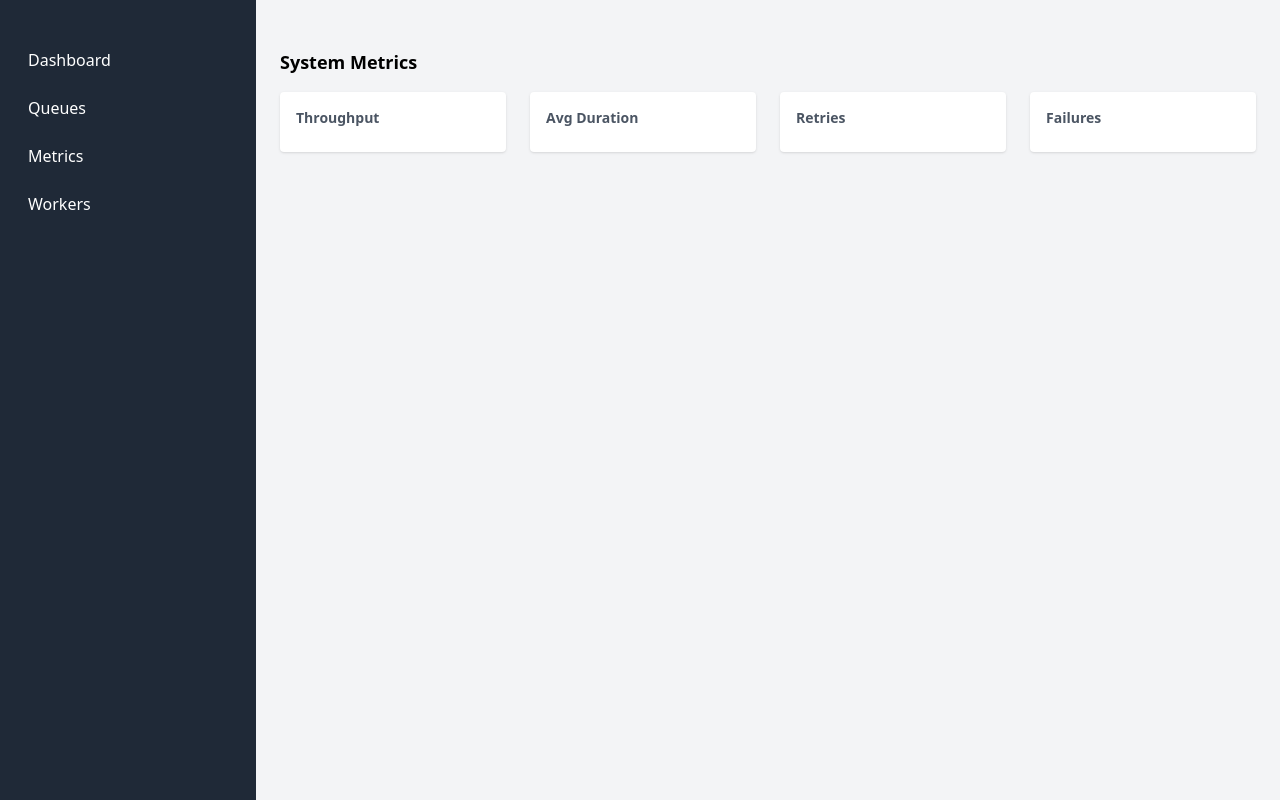
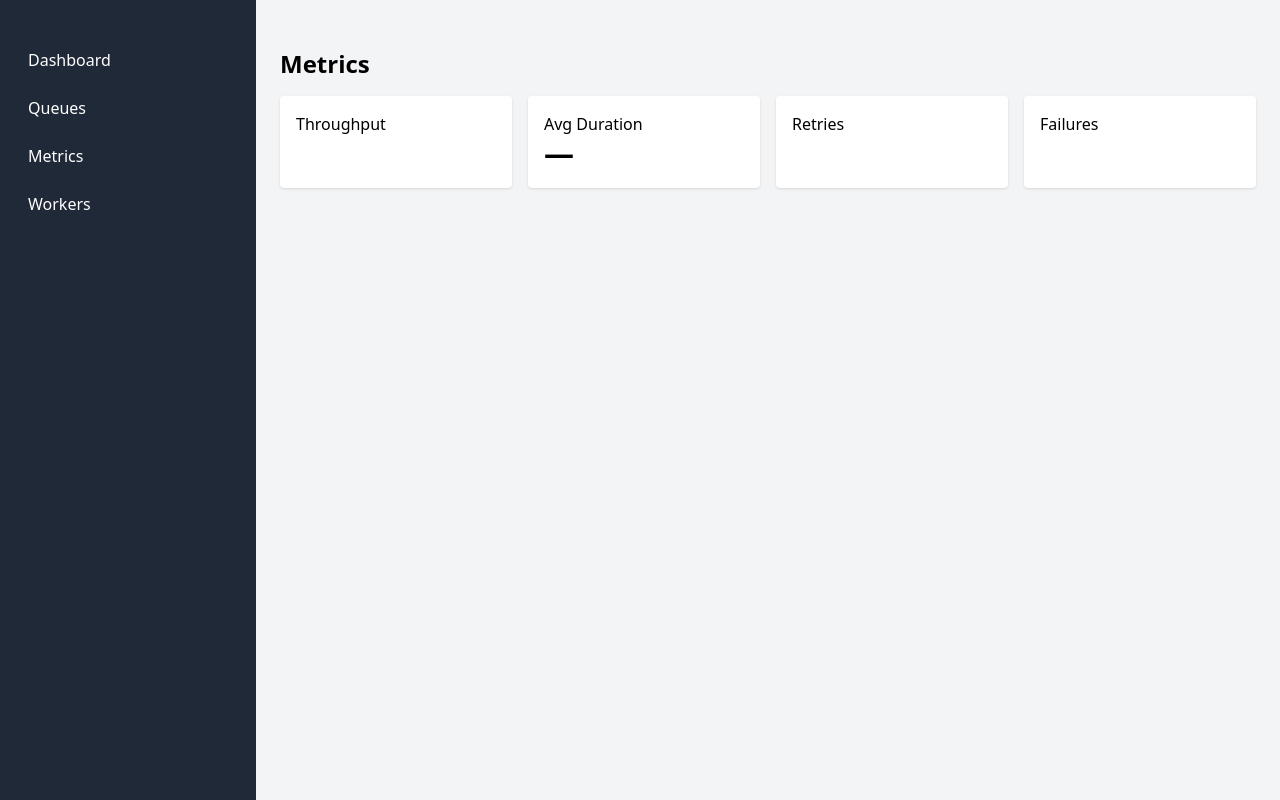
Before and after one commit to dymmond/asyncmq, a Python web app: template asyncmq/contrib/dashboard/templates/metrics/metrics.html in a window 1280 px wide. Run offline with Jinja, Linux system fonts and the light colour scheme; the template is opened without the code that fills it, so the values that code supplies are empty; some libraries are stand-ins or nearby versions.

Commit message:
Add metrics and SSE

```diff
--- a/asyncmq/contrib/dashboard/app.py
+++ b/asyncmq/contrib/dashboard/app.py
@@ -45,7 +45,7 @@ routes = [
     # Metrics overview
     RoutePath("/metrics", metrics.MetricsController, methods=["GET"], name="metrics"),
     # New SSE endpoint for real-time updates
-    RoutePath("/events", sse.SSEController, methods=["GET"]),
+    RoutePath("/events", sse.SSEController, methods=["GET"], name="events"),
 ]
 
 app = Lilya(
--- a/asyncmq/contrib/dashboard/templates/metrics/metrics.html
+++ b/asyncmq/contrib/dashboard/templates/metrics/metrics.html
@@ -1,24 +1,50 @@
 {% extends "layout.html" %}
+{% block content %}
+  <h1 class="text-2xl font-bold mb-4">Metrics</h1>
 
-{% block content %}
-<h3 class="text-lg font-semibold mb-4">System Metrics</h3>
+  <div class="grid grid-cols-4 gap-4 mb-6">
+    <div class="p-4 bg-white rounded shadow">
+      <h2>Throughput</h2>
+      <div id="throughput" class="text-3xl font-bold">
+        {{ metrics.throughput }}
+      </div>
+    </div>
+    <div class="p-4 bg-white rounded shadow">
+      <h2>Avg Duration</h2>
+      <div id="avg-duration" class="text-3xl font-bold">
+        {{ metrics.avg_duration or "—" }}
+      </div>
+    </div>
+    <div class="p-4 bg-white rounded shadow">
+      <h2>Retries</h2>
+      <div id="retries" class="text-3xl font-bold">
+        {{ metrics.retries }}
+      </div>
+    </div>
+    <div class="p-4 bg-white rounded shadow">
+      <h2>Failures</h2>
+      <div id="failures" class="text-3xl font-bold">
+        {{ metrics.failures }}
+      </div>
+    </div>
+  </div>
 
-<div class="grid grid-cols-1 md:grid-cols-2 lg:grid-cols-4 gap-6">
-    <div class="bg-white shadow rounded p-4">
-        <h4 class="text-sm font-semibold text-gray-600">Throughput</h4>
-        <p class="text-2xl text-blue-700 mt-2">{{ metrics.throughput }}</p>
-    </div>
-    <div class="bg-white shadow rounded p-4">
-        <h4 class="text-sm font-semibold text-gray-600">Avg Duration</h4>
-        <p class="text-2xl text-purple-700 mt-2">{{ metrics.avg_duration }}</p>
-    </div>
-    <div class="bg-white shadow rounded p-4">
-        <h4 class="text-sm font-semibold text-gray-600">Retries</h4>
-        <p class="text-2xl text-yellow-700 mt-2">{{ metrics.retries }}</p>
-    </div>
-    <div class="bg-white shadow rounded p-4">
-        <h4 class="text-sm font-semibold text-gray-600">Failures</h4>
-        <p class="text-2xl text-red-700 mt-2">{{ metrics.failures }}</p>
-    </div>
-</div>
+  <script>
+    // Subscribe to SSE for metrics updates
+    const source = new EventSource('/events');
+
+    source.addEventListener('metrics', e => {
+      try {
+        const m = JSON.parse(e.data);
+        document.getElementById('throughput').textContent   = m.throughput;
+        document.getElementById('avg-duration').textContent = m.avg_duration ?? '—';
+        document.getElementById('retries').textContent      = m.retries;
+        document.getElementById('failures').textContent     = m.failures;
+      } catch (err) {
+        console.error('Failed to parse metrics event:', err);
+      }
+    });
+
+    source.onerror = () => console.warn('SSE error on metrics – will retry');
+  </script>
 {% endblock %}
```
Also changed, not shown: asyncmq/contrib/dashboard/controllers/sse.py (+37 -1 lines), asyncmq/contrib/dashboard/templates/queues/queues.html (+50 -11 lines).
